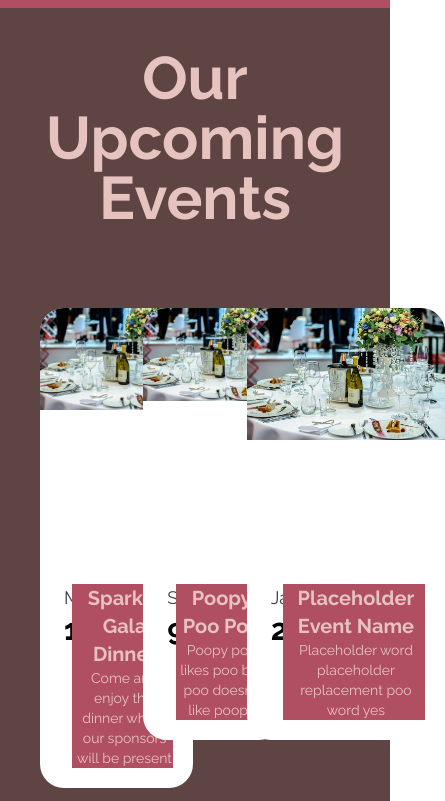
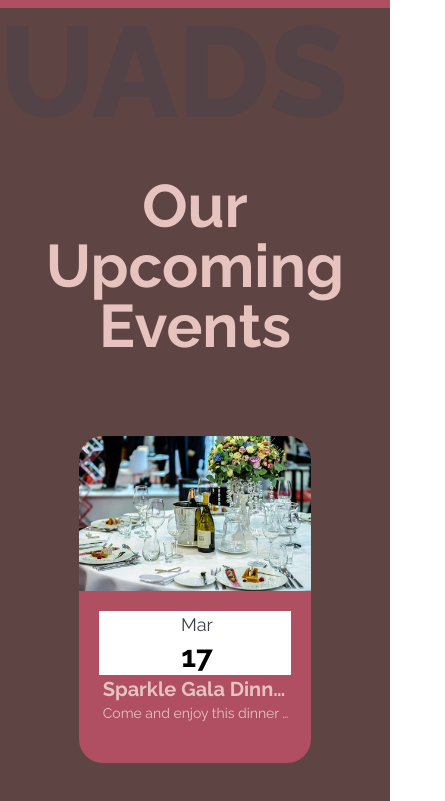
Before and after one commit to UoaWDCC/uads-member-app-v2, a React (Vite) app in the folder web/: page / in a window 390 px wide. Shown: the part 1680-2481 px from the top of the page, 445 px wide, since content can reach past the window. Built offline with nearby package versions, Linux system fonts and the light colour scheme.

Commit message:
UADS-18 fix added mobile-first responsive card
UADS background still not dont yet and card background still in progress

```diff
--- a/web/src/pages/Home.tsx
+++ b/web/src/pages/Home.tsx
@@ -169,8 +169,11 @@ function SignupSection() {
 function EventSection() {
   return (
     <>
-      <div className="flex flex-col h-auto bg-brown content-center">
-        <h1 className="p-10 text-center text-6xl font-bold text-light-pink font-raleway">
+      <div className="h-auto bg-brown content-center">
+        <h1 className="z-0 text-9xl font-raleway text-gray opacity-35 font-extrabold">
+          UADS
+          </h1>
+        <h1 className=" p-10 text-center text-6xl font-bold text-light-pink font-raleway">
           Our Upcoming Events
         </h1>
         {/* event group cards not centered */}
@@ -185,7 +188,7 @@ function EventSection() {
 function EventGroups() {
   return (
     <>
-      <div className="flex flex-row sm:flex-wrap flex-nowrap justify-start m-10">
+      <div className="flex flex-col justify-center gap-10 m-10 lg:m-5 lg:flex-row xl:flex-nowrap xl:flex-row lg:m-10">
         <EventCard
           image={placeholder}
           eventname="Sparkle Gala Dinner"
@@ -229,35 +232,31 @@ function EventCard({
 }: EventCardProps) {
   return (
     <>
-      <NavLink to="/events">
-        <button>
-          <div className="bg-white h-500 rounded-3xl md:w-1/2 lg:w-2/6"> {/* Adjust width for medium screens */}
-            <div className="h-64 overflow-hidden">
+      <div className="bg-pink rounded-3xl m-auto lg:w-4/5 w-3/4"> {/* Adjust width for medium screens */}
+        <div className="h-2/6 overflow-hidden">
           <img
-                className=" rounded-3xl rounded-b-none"
+            className="w-auto rounded-3xl rounded-b-none"
             src={image}
             alt="Event"
           />
         </div>
-            <div className="flex flex-row justify-evenly m-5 pb-5">
-              <div className="justify-start pl-1">
-                <h3 className="text-center text-gray text-lg font-raleway bg-white">
+        <div className="flex flex-col sm:flex-row justify-evenly m-5 pb-5">
+          <div className="justify-start pl-1 bg-white">
+            <h3 className="text-center text-gray text-lg font-raleway">
               {month}
             </h3>
             <h2 className="text-center font-bold text-black text-3xl font-raleway">
               {date}
             </h2>
           </div>
-              <div className="pl-1 text-center md:text-left md:pl-0 bg-pink m-0"> {/* Adjust alignment for medium screens */}
-                <h2 className="text-center md:text-left font-bold text-light-pink text-xl font-raleway">
+          <div className="pl-1 text-center md:text-left md:pl-0 m-0"> {/* Adjust alignment for medium screens */}
+            <h2 className="text-center md:text-left font-bold text-light-pink text-xl font-raleway truncate">
               {eventname}
             </h2>
-                <p className="text-light-pink text-sm font-raleway">{eventdesc}</p>
+            <p className="text-light-pink text-sm font-raleway truncate">{eventdesc}</p>
           </div>
         </div>
       </div>
-        </button>
-      </NavLink>
     </>
   );
 }
```
Lines whose indentation alone changed are shown as unchanged.
